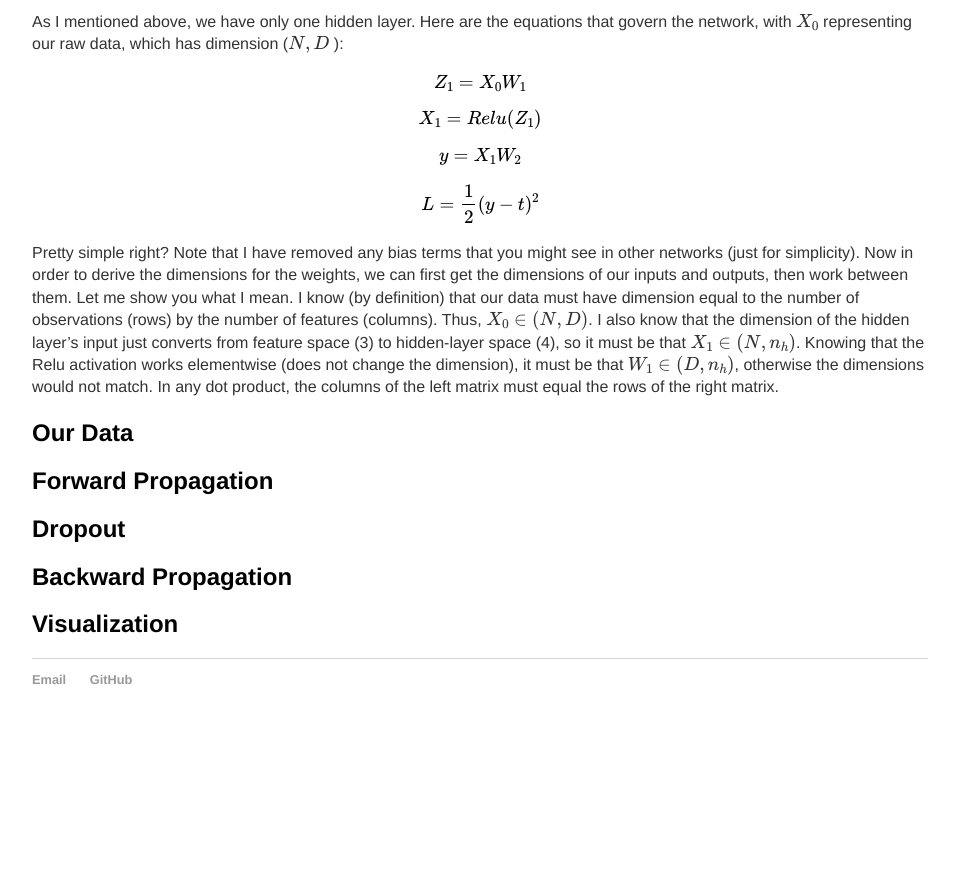
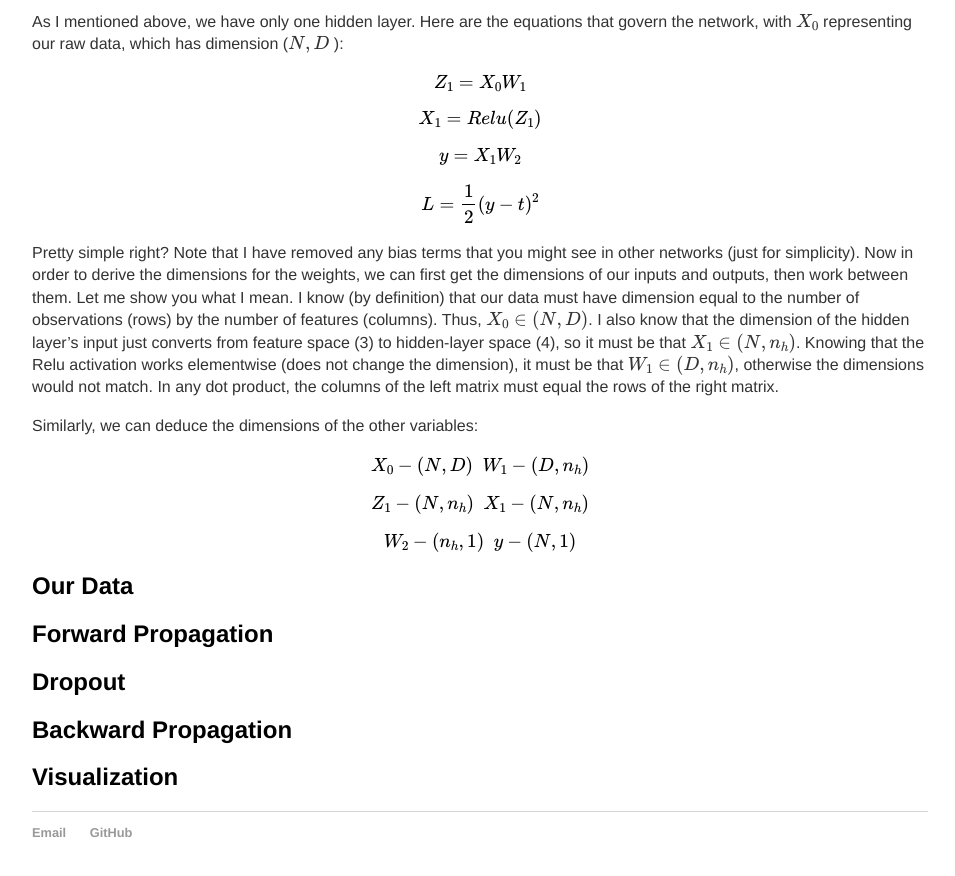
Before and after one commit to 12mre1/12mre1.github.io, a Jekyll site: the page built from _posts/2021-05-12-Building-a-Neural-Net-From-Scratch.md, in a window 1280 px wide and 900 px high, scrolled down 1248 px. Shown: the top 876 px of the window, without its empty margins (160-1115 px from the left). Built offline with Jekyll 4.4.1, drawn with Linux system fonts in a browser that asks for light colours; formulas are drawn with MathJax 3; before the commit the page ends 1995 px from its top, so only the background shows below that.

Commit message:
update nn post

```diff
--- a/_posts/2021-05-12-Building-a-Neural-Net-From-Scratch.md
+++ b/_posts/2021-05-12-Building-a-Neural-Net-From-Scratch.md
@@ -38,6 +38,14 @@ $$ L = \frac{1}{2} (y - t)^2 $$
 
 Pretty simple right? Note that I have removed any bias terms that you might see in other networks (just for simplicity). Now in order to derive the dimensions for the weights, we can first get the dimensions of our inputs and outputs, then work between them. Let me show you what I mean. I know (by definition) that our data must have dimension equal to the number of observations (rows) by the number of features (columns). Thus, \\( X_0 \in (N, D) \\). I also know that the dimension of the hidden layer's input just converts from feature space (3) to hidden-layer space (4), so it must be that \\( X_1 \in (N, n_h) \\). Knowing that the Relu activation works elementwise (does not change the dimension), it must be that \\( W_1 \in (D, n_h) \\), otherwise the dimensions would not match. In any dot product, the columns of the left matrix must equal the rows of the right matrix.
 
+Similarly, we can deduce the dimensions of the other variables:
+
+$$ X_0 - (N, D) \ \ W_1 - (D, n_h) $$
+
+$$ Z_1 - (N, n_h) \ \ X_1 - (N, n_h) $$
+
+$$ W_2 - (n_h, 1) \ \ y - (N, 1) $$
+
 ## Our Data
 
 ## Forward Propagation
```
